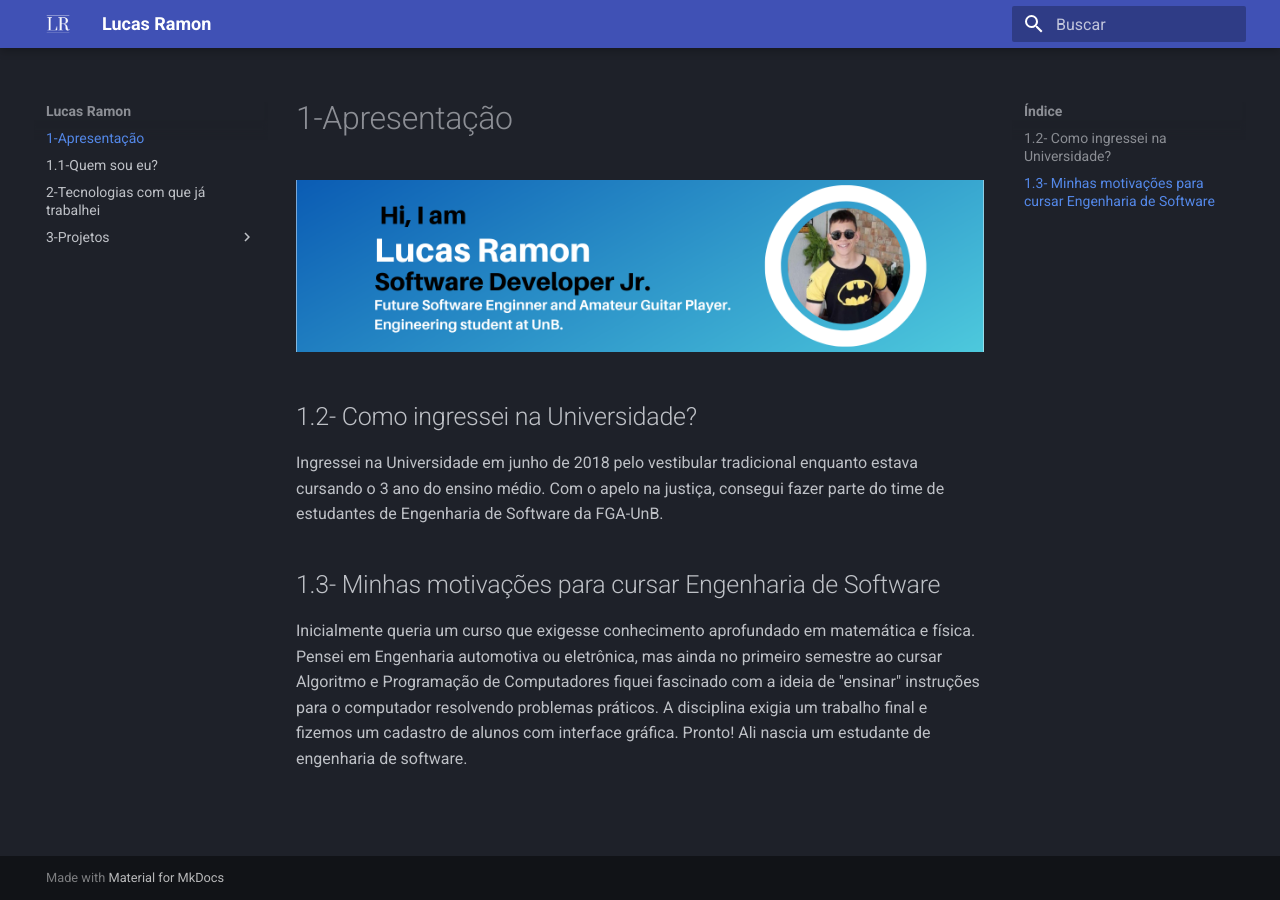
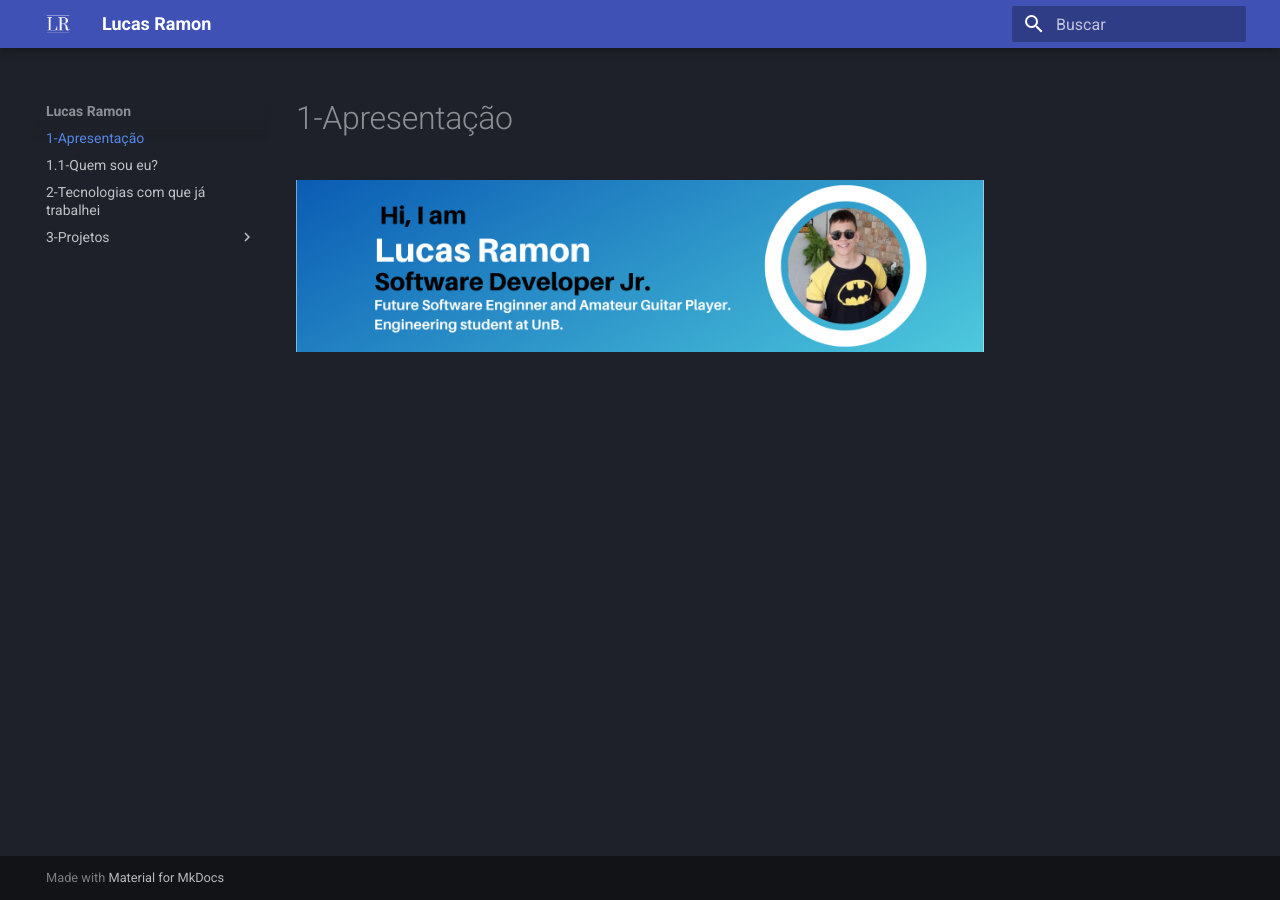
Before and after one commit to lramon2001/lramon2001.github.io, an MkDocs documentation site: the page built from docs/index.md, in a window 1280 px wide. Built offline with MkDocs 1.6.1 and Material for MkDocs 9.7.7, drawn with Linux system fonts in a browser that asks for light colours.

Commit message:
Update index.md

```diff
--- a/docs/index.md
+++ b/docs/index.md
@@ -4,13 +4,3 @@
 <img src="./media/LucasRamonSoftwareEngineerProfile.png"/>
 
 </center>
-
-
-
-## 1.2- Como ingressei na Universidade?
-
-Ingressei na Universidade em junho de 2018 pelo vestibular tradicional enquanto estava cursando o 3 ano do ensino médio. Com o apelo na justiça, consegui fazer parte do time de estudantes de Engenharia de Software da FGA-UnB.
-
-## 1.3- Minhas motivações para cursar Engenharia de Software
-
-Inicialmente queria um curso que exigesse conhecimento aprofundado em matemática e física. Pensei em Engenharia automotiva ou eletrônica, mas ainda no primeiro semestre ao cursar Algoritmo e Programação de Computadores fiquei fascinado com a ideia de "ensinar" instruções para o computador resolvendo problemas práticos. A disciplina exigia um trabalho final e fizemos um cadastro de alunos com interface gráfica. Pronto! Ali nascia um estudante de engenharia de software.
```
